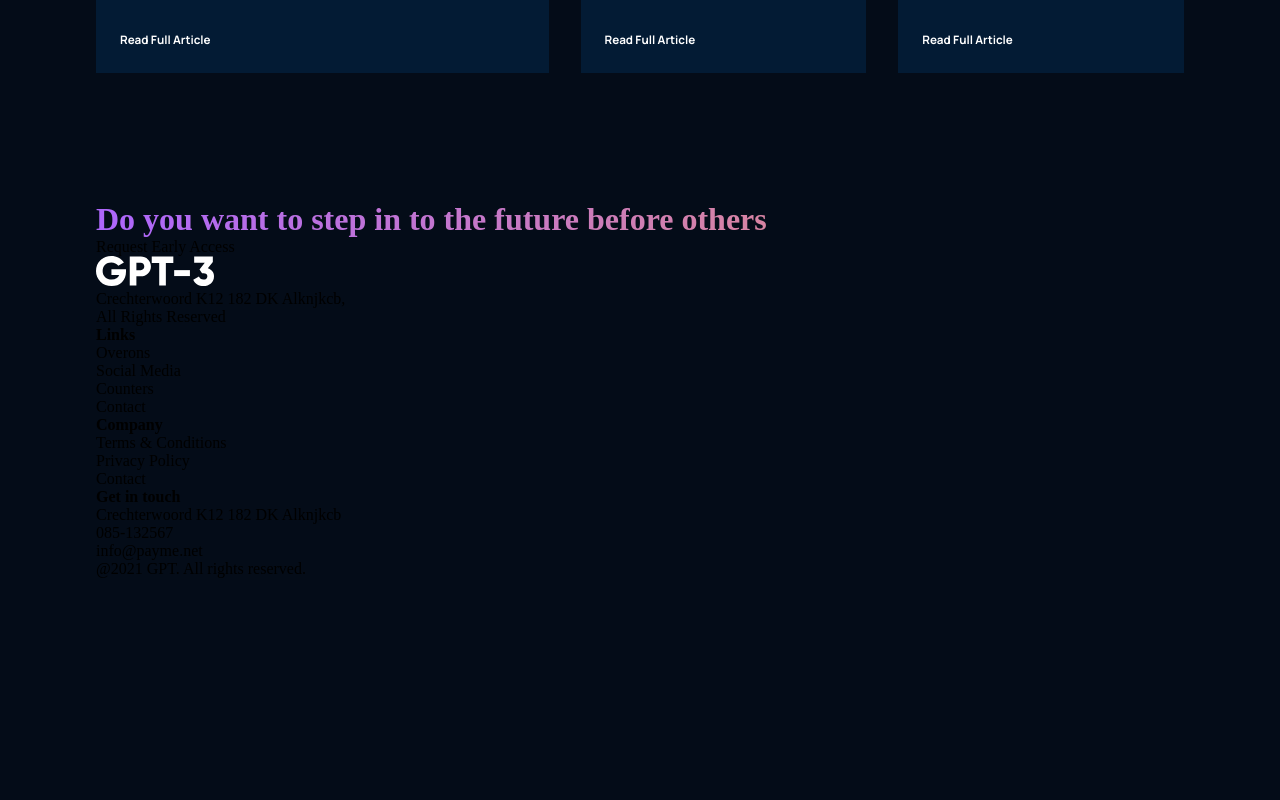
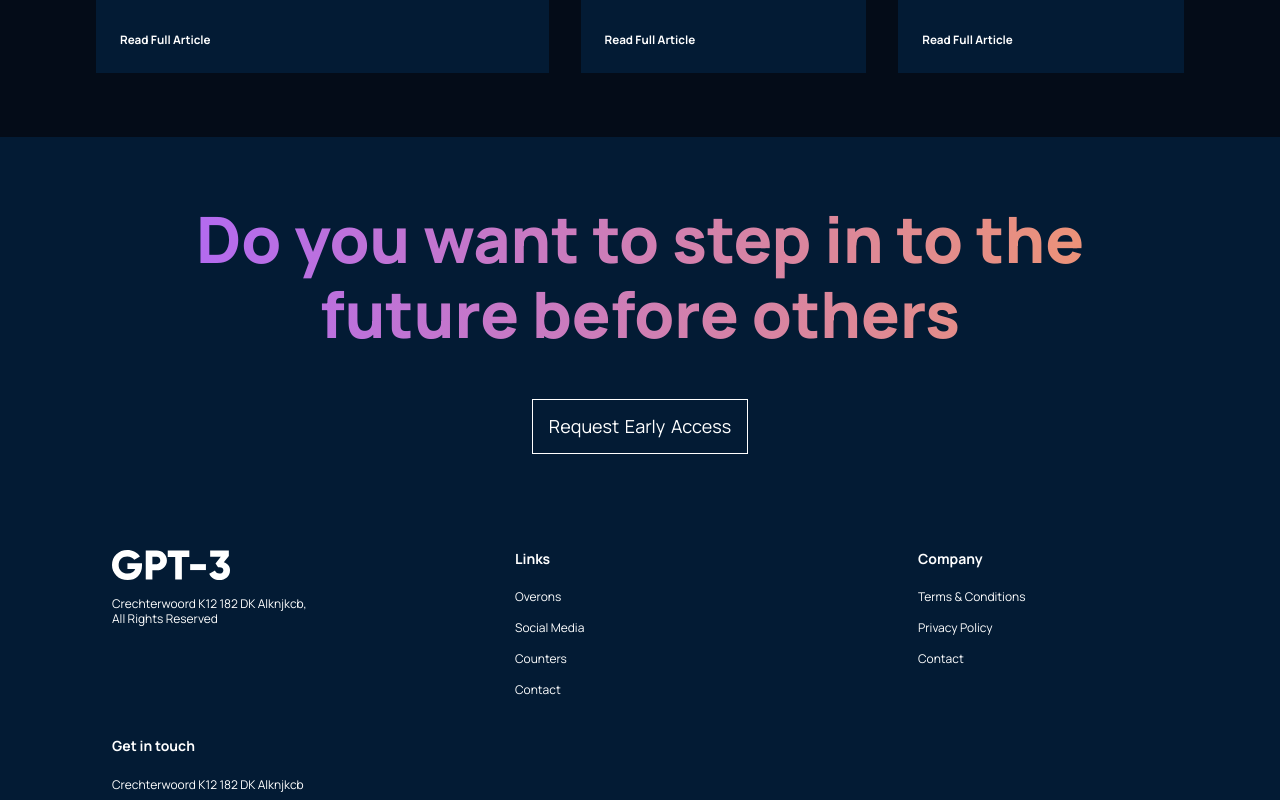
Before and after one commit to mehmethayirli/GPT-UIUX, a React (Create React App) app: page / in a window 1280 px wide. Shown: the part 4060-4860 px from the top of the page. Before the commit the page ends 4702 px from the top, so only its background shows below. Built offline with nearby package versions, Linux system fonts and the light colour scheme.

Commit message:
footer.css finish

```diff
--- a/src/containers/footer/footer.css
+++ b/src/containers/footer/footer.css
@@ -0,0 +1,144 @@
+.gpt__footer {
+  display: flex;
+  flex-direction: column;
+  justify-content: center;
+  align-items: center;
+
+  background: var(--color-footer);
+}
+
+.gpt__footer-heading {
+  width: 100%;
+  text-align: center;
+
+  margin-bottom: 3rem;
+}
+
+.gpt__footer-heading h1 {
+  font-family: var(--font-family);
+  font-weight: 800;
+  font-size: 64px;
+  line-height: 75px;
+}
+
+.gpt__footer-btn {
+  display: flex;
+  justify-content: center;
+  align-items: center;
+  text-align: center;
+  padding: 1rem;
+  border: 1px solid #fff;
+  margin-bottom: 5rem;
+  cursor: pointer;
+}
+
+.gpt__footer-btn p {
+  font-size: 18px;
+  font-family: var(--font-family);
+  line-height: 21px;
+  color: #fff;
+  word-spacing: 2px;
+}
+
+.gpt__footer-links {
+  display: flex;
+  justify-content: space-between;
+  align-items: flex-start;
+  flex-direction: row;
+  flex-wrap: wrap;
+
+  width: 100%;
+  text-align: left;
+}
+
+.gpt__footer-links div {
+  width: 250px;
+  margin: 1rem;
+}
+
+.gpt__footer-links_logo {
+  display: flex;
+  flex-direction: column;
+}
+
+.gpt__footer-links_logo img {
+  width: 118px;
+  height: 30px;
+
+  margin-bottom: 1rem;
+}
+
+.gpt__footer-links_logo p {
+  font-family: var(--font-family);
+  font-size: 12px;
+  line-height: 15px;
+  color: #fff;
+}
+
+.gpt__footer-links_div {
+  display: flex;
+  justify-content: flex-start;
+  flex-direction: column;
+}
+
+.gpt__footer-links_div h4 {
+  font-size: 14px;
+  line-height: 17px;
+  font-family: var(--font-family);
+  color: #fff;
+
+  margin-bottom: 0.9rem;
+}
+
+.gpt__footer-links_div p {
+  font-size: 12px;
+  line-height: 15px;
+  font-family: var(--font-family);
+  color: #fff;
+
+  margin: 0.5rem 0;
+  cursor: pointer;
+}
+
+.gpt__footer-copyright {
+  margin-top: 2rem;
+  text-align: center;
+  width: 100%;
+}
+
+.gpt__footer-copyright p {
+  font-size: 12px;
+  font-family: var(--font-family);
+  line-height: 15px;
+  color: #fff;
+}
+
+@media screen and (max-width: 850px) {
+  .gpt__footer-heading h1 {
+    font-size: 44px;
+    line-height: 50px;
+  }
+}
+
+@media screen and (max-width: 550px) {
+  .gpt__footer-heading h1 {
+    font-size: 34px;
+    line-height: 42px;
+  }
+
+  .gpt__footer-links div {
+    margin: 1rem 0;
+  }
+
+  .gpt__footer-btn p {
+    font-size: 14px;
+    line-height: 20px;
+  }
+}
+
+@media screen and (max-width: 400px) {
+  .gpt__footer-heading h1 {
+    font-size: 27px;
+    line-height: 38px;
+  }
+}
```
